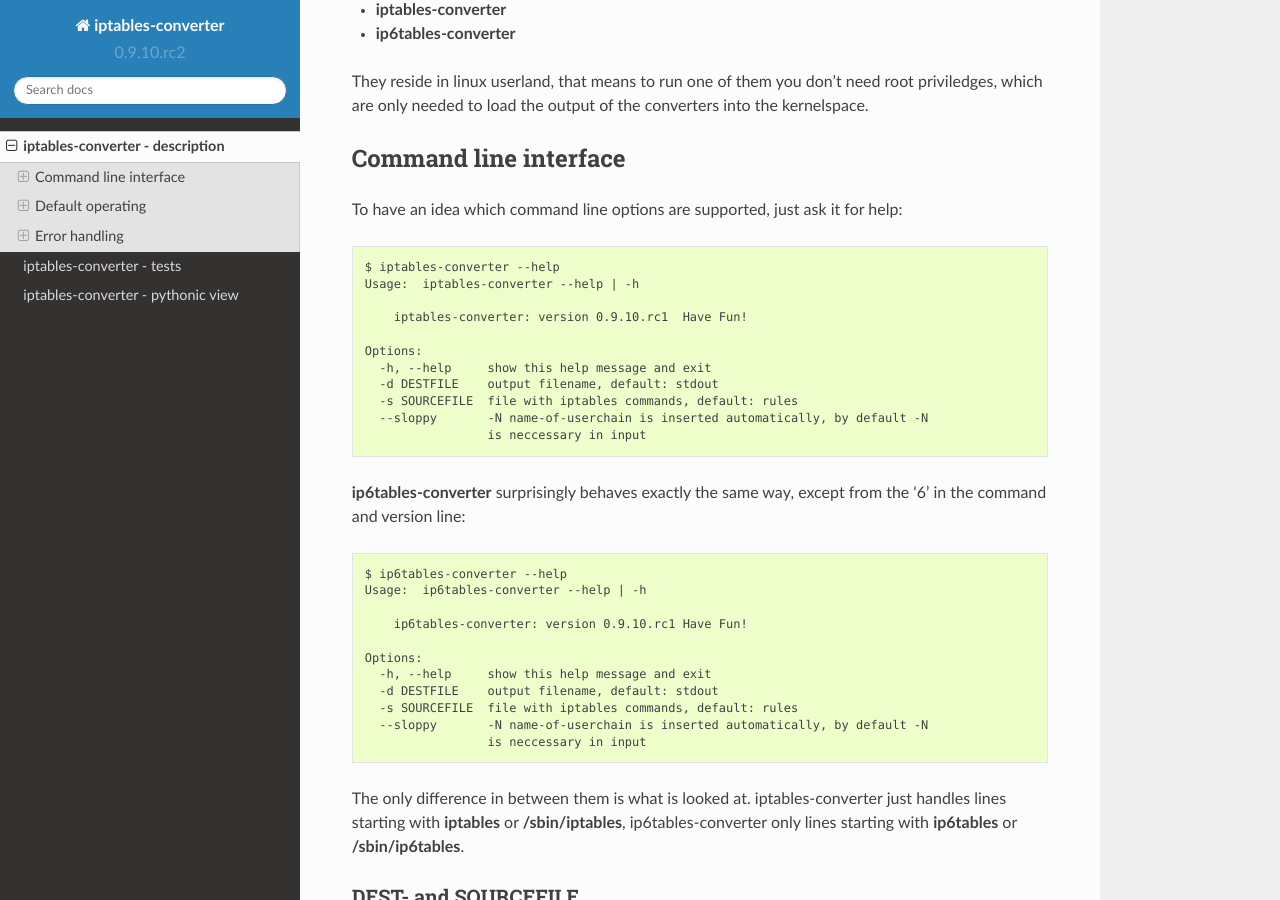
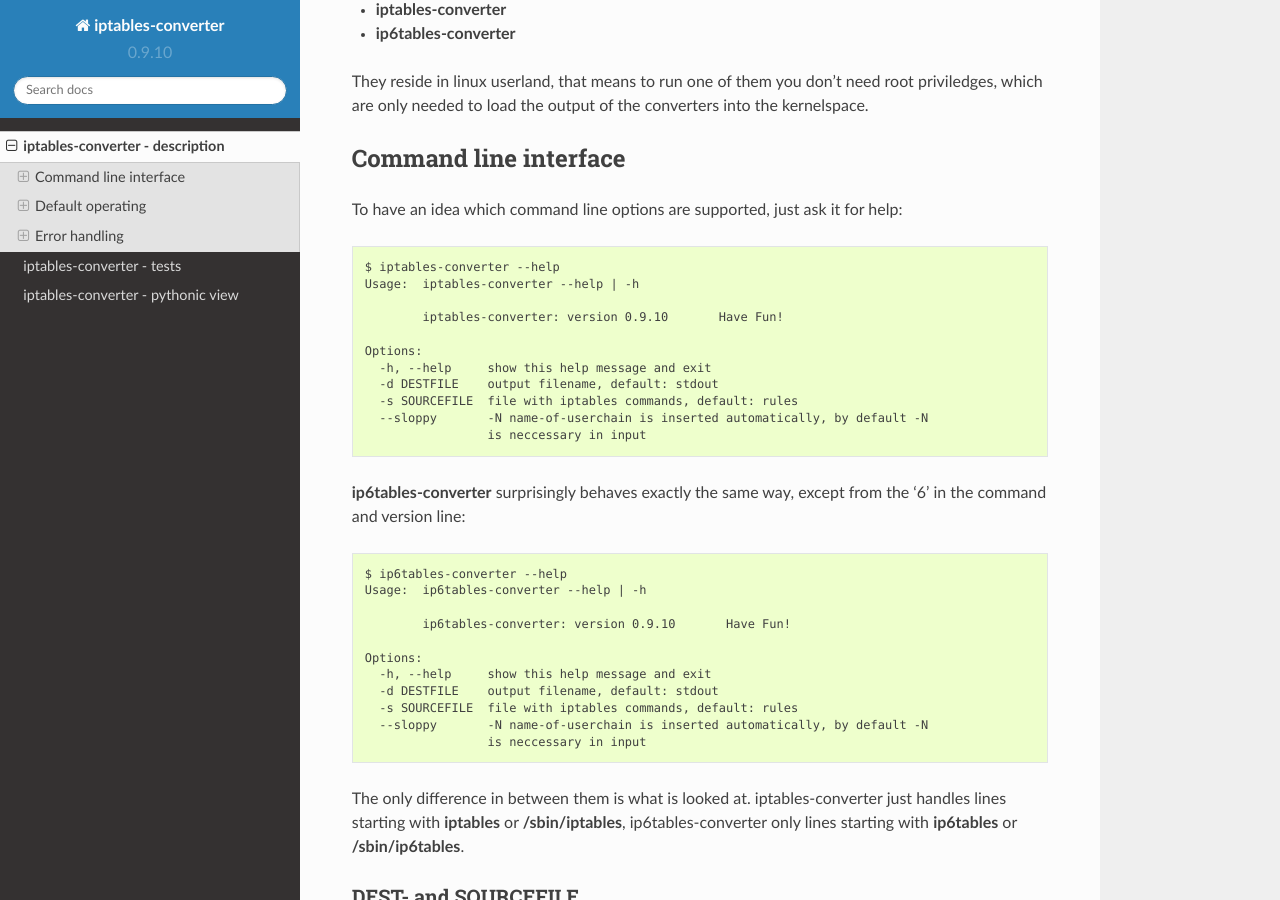
Before and after one commit to sl0/conv, a Sphinx documentation site: the page built from docs/source/iptables-converter.rst, in a window 1280 px wide and 900 px high, scrolled down 570 px. Built offline with Sphinx 7.4.7 and the Read the Docs theme 2.0.0, drawn with Linux system fonts in a browser that asks for light colours.

Commit message:
Set version to 0.9.10, correct the date

```diff
--- a/README.rst
+++ b/README.rst
@@ -14,9 +14,9 @@ output comes with [0:0] for ip6tables-restore -c
 
 **Source**: https://github.com:sl0/conv.git
 
-**Version**: 0.9.10.rc2
+**Version**: 0.9.10
 
-**Date**: 2017-11-15
+**Date**: 2017-11-16
 
 **Licenses**:
 
--- a/docs/source/iptables-converter.rst
+++ b/docs/source/iptables-converter.rst
@@ -42,7 +42,7 @@ just ask it for help::
     $ iptables-converter --help
     Usage:  iptables-converter --help | -h
 
-    	iptables-converter: version 0.9.10.rc1	Have Fun!
+            iptables-converter: version 0.9.10       Have Fun!
 
     Options:
       -h, --help     show this help message and exit
@@ -57,7 +57,7 @@ the '6' in the command and version line::
     $ ip6tables-converter --help
     Usage:  ip6tables-converter --help | -h
 
-    	ip6tables-converter: version 0.9.10.rc1	Have Fun!
+            ip6tables-converter: version 0.9.10       Have Fun!
 
     Options:
       -h, --help     show this help message and exit
--- a/iptables_conv/__init__.py
+++ b/iptables_conv/__init__.py
@@ -35,4 +35,4 @@ __license__ = "GNU General Public License version 3 or later, Apache License Ver
 
 __url__ = "https://github.com/sl0/conv.git"
 
-__version__ = "0.9.10.rc2"
+__version__ = "0.9.10"
```
Also changed, not shown: 1 other file.
